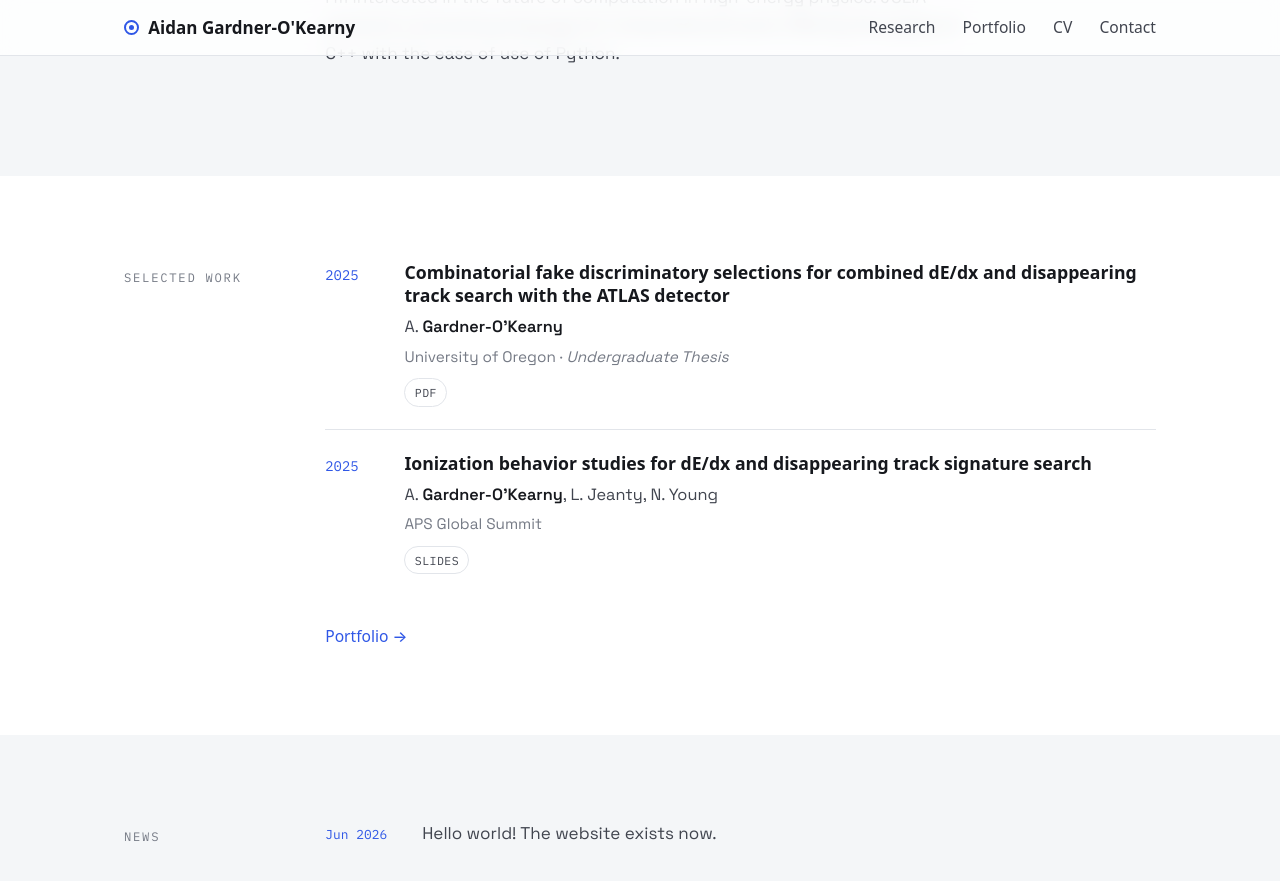
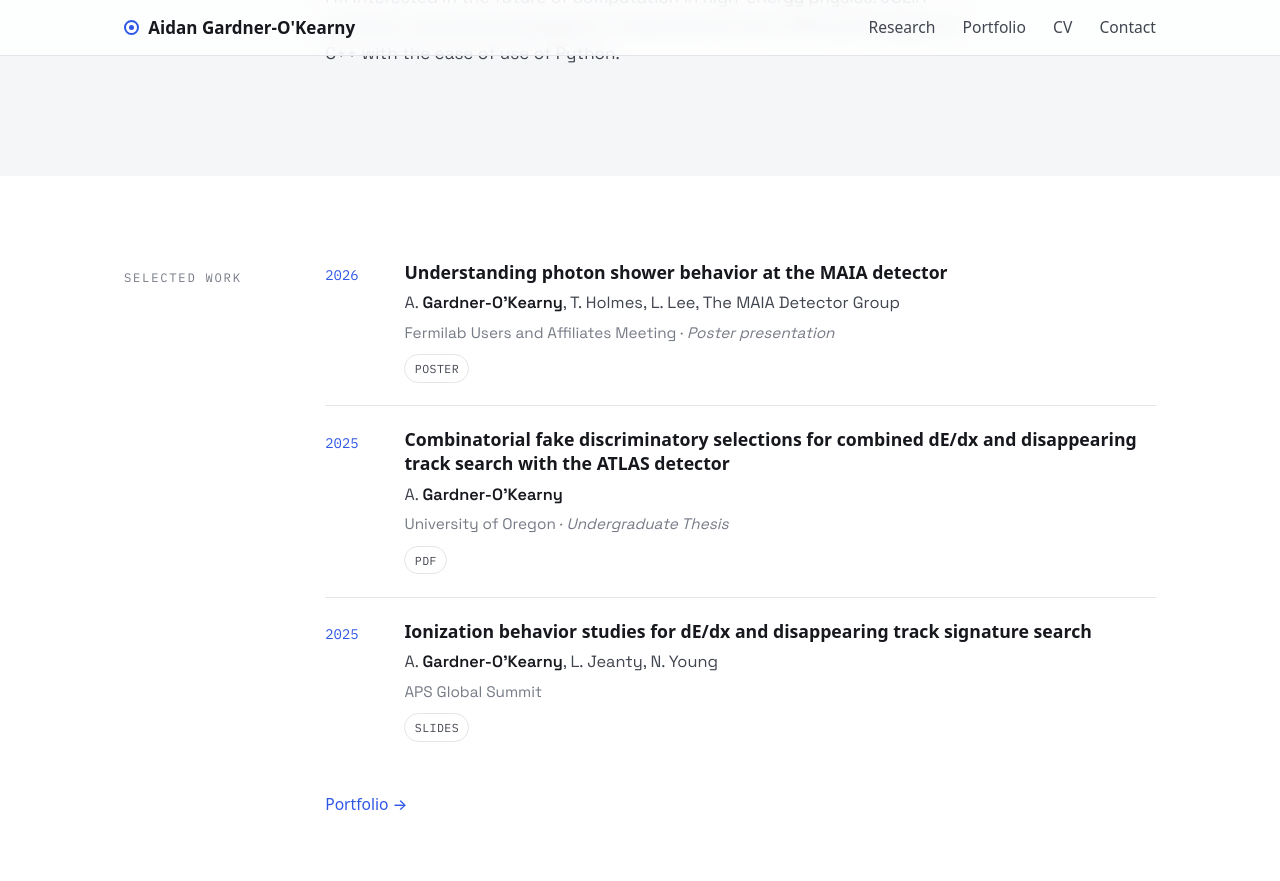
Before and after one commit to aidangardnerokearny/aidangardnerokearny.github.io, a Jekyll site: the page built from index.html, in a window 1280 px wide and 900 px high, scrolled down 1476 px. Shown: the top 881 px of the window. Built offline with Jekyll 4.4.1, drawn with Linux system fonts in a browser that asks for light colours.

Commit message:
July 2026 update

```diff
--- a/_config.yml
+++ b/_config.yml
@@ -16,8 +16,9 @@
 
 # --- Contact + profiles -----------------------------------------
 # Leave a value blank ("") to hide that link automatically.
-email:        "aidangardnerokearny@gmail.com"
+email:        "aidan.gardnerokearny@cern.ch"
 github:       "aidangardnerokearny"     # username only
+gitlab:       "agardner"                # username only
 scholar:      ""                        # full Google Scholar URL
 orcid:        "0009-0004-3859-2985"     # e.g. 0000-0000-0000-0000
 inspire:      ""                        # INSPIRE-HEP author URL (HEP-specific)
--- a/_data/portfolio.yml
+++ b/_data/portfolio.yml
@@ -16,6 +16,15 @@
 author_key: "Gardner-O'Kearny"
 
 list:
+  - title: "Understanding photon shower behavior at the MAIA detector"
+    authors: "A. Gardner-O'Kearny, T. Holmes, L. Lee, The MAIA Detector Group"
+    venue: "Fermilab Users and Affiliates Meeting"
+    year: 2026
+    selected: true
+    note: "Poster presentation"
+    links:
+      poster: "/assets/portfolio/agoUsersPoster2026.pdf"
+
   - title: "Combinatorial fake discriminatory selections for combined dE/dx and disappearing
     track search with the ATLAS detector"
     authors: "A. Gardner-O'Kearny"
--- a/index.html
+++ b/index.html
@@ -13,7 +13,8 @@
       <div class="hero__actions">
         {%- if site.email   != "" -%}<a class="btn btn--solid" href="mailto:{{ site.email }}">Email</a>{%- endif -%}
         {%- if site.cv_pdf  != "" -%}<a class="btn" href="{{ site.cv_pdf | relative_url }}">CV ↓</a>{%- endif -%}
-        {%- if site.github  != "" -%}<a class="btn" href="https://github.com/{{ site.github }}">GitHub</a>{%- endif -%}
+        {%- if site.github  != "" -%}<a class="btn" href="https://github.com/{{ site.github }}">github</a>{%- endif -%}
+        {%- if site.gitlab  != "" -%}<a class="btn" href="https://gitlab.cern.ch/{{ site.gitlab }}">gitlab</a>{%- endif -%}
         {%- if site.scholar != "" -%}<a class="btn" href="{{ site.scholar }}">Scholar</a>{%- endif -%}
         {%- if site.inspire != "" -%}<a class="btn" href="{{ site.inspire }}">INSPIRE</a>{%- endif -%}
       </div>
```
Also changed, not shown: 4 other files.
